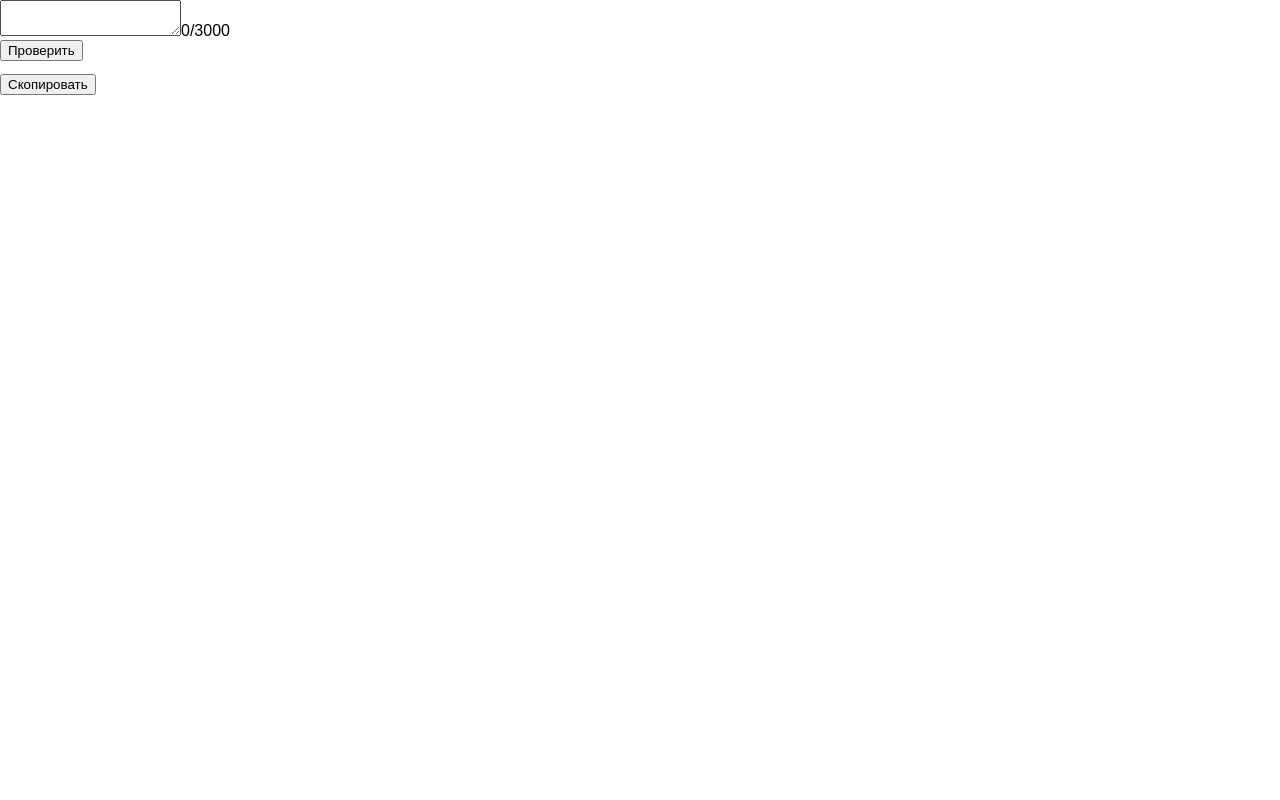
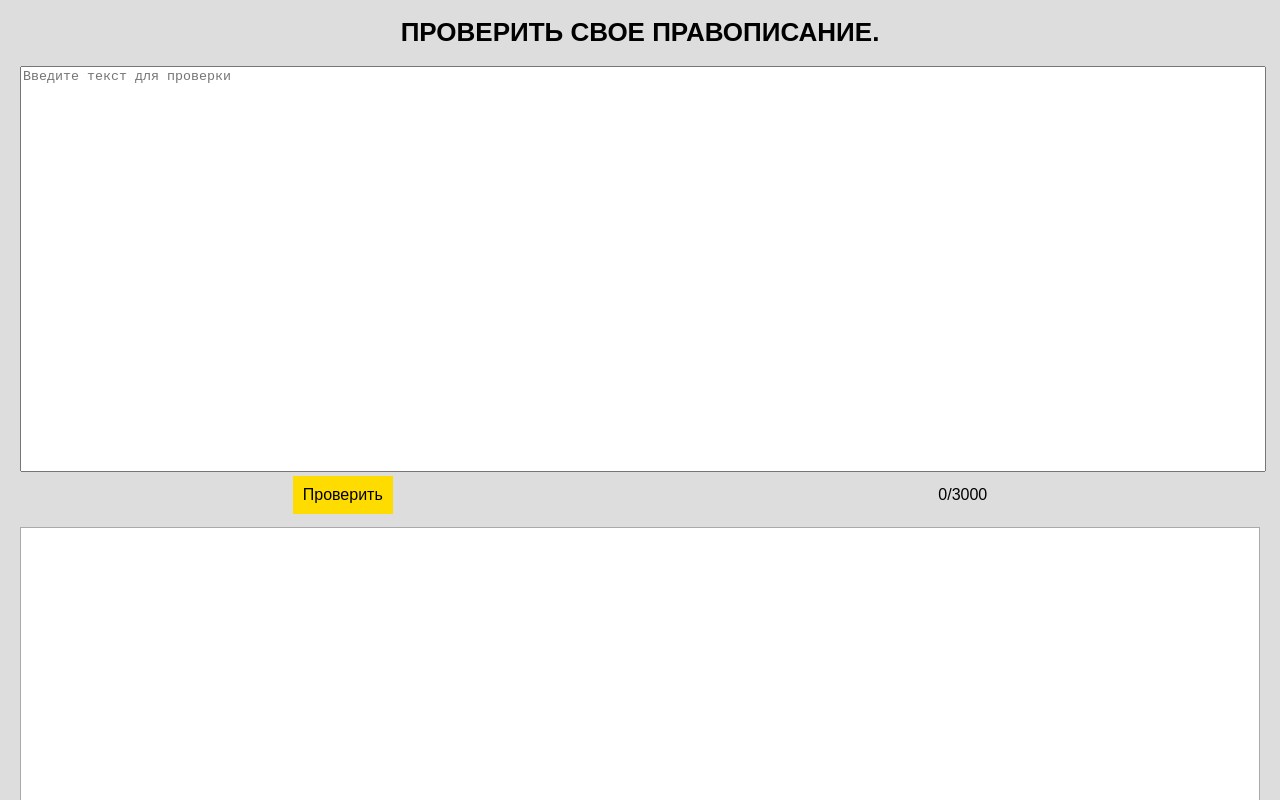
Before and after one commit to Taliem/spellchecker, a React (Create React App) app: page / in a window 1280 px wide. Shown: the top 800 px of the page. Built offline with nearby package versions, Linux system fonts and the light colour scheme; the HTML template or start-up script is replaced by a standard one.

Commit message:
add style by css

```diff
--- a/src/App.js
+++ b/src/App.js
@@ -1,8 +1,10 @@
 import React, { Component } from 'react';
+
 import InputText from './InputText';
 import SendText from './SendText';
 import EditText from './EditText';
 import CopyText from './CopyText';
+import './css/App.css';
 
 class App extends Component {
   constructor(props) {
@@ -62,16 +64,24 @@ class App extends Component {
 
   render() {
     return (
-      <div className="App">
+      <div className='container'>
+        <h1 className='headline'>проверить свое правописание.</h1>
+
+        <div className='input'>
           <InputText
-          length={this.state.textArea.length}
             onInputText={this.handleInputText} />
 
-        <SendText
+          <div className='input__props'>
+            <SendText className='input__button button'
               onResponse={this.handleResponse}
               text={this.state.textArea}
               onPostedText={this.handlePostedText} />
 
+            <span className='input__counter'>{this.state.textArea.length}/3000</span>
+          </div>
+        </div>
+
+        <div className='correction'>
           <EditText
             json={this.state.jsonResponse}
             text={this.state.postedText}
@@ -81,6 +91,9 @@ class App extends Component {
           <CopyText
             textArrToCopy={this.state.textArrToCopy} />
         </div>
+
+        <a className="link api-link" href='http://api.yandex.ru/speller/'>Проверка правописания: Яндекс.Спеллер</a>
+      </div>
     );
   }
 }
--- a/src/CopyText.js
+++ b/src/CopyText.js
@@ -36,7 +36,7 @@ class CopyText extends Component {
 
   render() {
     return (
-      <button onClick={this.handleClick}>Скопировать</button>
+      <button className='correction__button button' onClick={this.handleClick}>Скопировать</button>
     );
   }
 
--- a/src/EditText.js
+++ b/src/EditText.js
@@ -1,4 +1,5 @@
 import React, { Component } from 'react';
+import './css/EditText.css';
 
 class EditText extends Component {
   constructor(props) {
@@ -45,7 +46,7 @@ class EditText extends Component {
 
           case 'toChange-' + i:
             textTags.push(
-              <select onChange={this.props.onSelect} key={mapKey} id={mapKey}>
+              <select onChange={this.props.onSelect} key={mapKey} id={mapKey} className='select'>
                 <option key={'sel-' + i + ' ' + json[i].word } defaultValue={json[i].word}>{json[i].word}</option>
                 {
                   json[i].s.map((word) => {
@@ -85,14 +86,14 @@ class EditText extends Component {
       if (json === null)
         return ''
       else if (json.length === 0)
-        return 'Все верно'
+        return ' Все верно!'
       else
         return this.toEditText(json)
     }
     )()
 
     return(
-      <pre>{text}</pre>
+      <pre className='correction__edit'>{text}</pre>
     )
   }
 }
--- a/src/InputText.js
+++ b/src/InputText.js
@@ -1,4 +1,5 @@
 import React, { Component } from 'react';
+import './css/InputText.css';
 
 class InputText extends Component {
   constructor(props) {
@@ -12,10 +13,11 @@ class InputText extends Component {
 
   render() {
     return(
-      <div className='InputText'>
-        <textarea maxLength='3000' onChange={this.handleChange}></textarea>
-        <span>{this.props.length}/3000</span>
-      </div>
+        <textarea
+          className='input__textarea' maxLength='3000'
+          placeholder='Введите текст для проверки'
+          spellcheck='false'
+          onChange={this.handleChange}></textarea>
     )
   }
 }
--- a/src/SendText.js
+++ b/src/SendText.js
@@ -26,7 +26,7 @@ class SendText extends Component {
 
   render() {
     return(
-      <button onClick={this.handleClick}>Проверить</button>
+      <button className='button' onClick={this.handleClick}>Проверить</button>
     )
   }
 }
--- /dev/null
+++ b/src/css/App.css
@@ -0,0 +1,47 @@
+body {
+  box-sizing: border-box;
+  background-color: #DDDDDD;
+  margin: auto 20px;
+  margin-top: auto; margin-bottom: auto;
+  font-family: sans-serif;
+}
+
+@media screen and (min-width: 720px) {
+
+}
+.container {
+  display: flex;
+  flex-direction: column;
+}
+
+.button {
+  background-color: #FFDC00;
+  border: none;
+  font-size: 16px;
+  padding: 10px;
+}
+
+.select {
+  border: none;
+}
+
+.headline {
+  text-transform: uppercase;
+  text-align: center;
+  font-size: 26px;
+}
+
+.input__props {
+  display: flex;
+  justify-content: space-around;
+  align-items: center;
+}
+
+.correction__button {
+  display: block;
+  margin: 0 auto;
+}
+
+.api-link {
+  margin-top: 100px;
+}
--- /dev/null
+++ b/src/css/EditText.css
@@ -0,0 +1,8 @@
+.correction__edit {
+  height: 400px;
+  width: inherit;
+  background-color: #FFFFFF;
+  border: 1px solid #A9A9A9;
+  white-space: pre-wrap;
+  overflow-y: scroll;
+}
--- /dev/null
+++ b/src/css/InputText.css
@@ -0,0 +1,5 @@
+.input__textarea {
+  height: 400px;
+  width: 100%;
+  resize: none;
+}
```
Also changed, not shown: 9 other files (tests, documents, lock files or other folders). Lines whose indentation alone changed are shown as unchanged.
